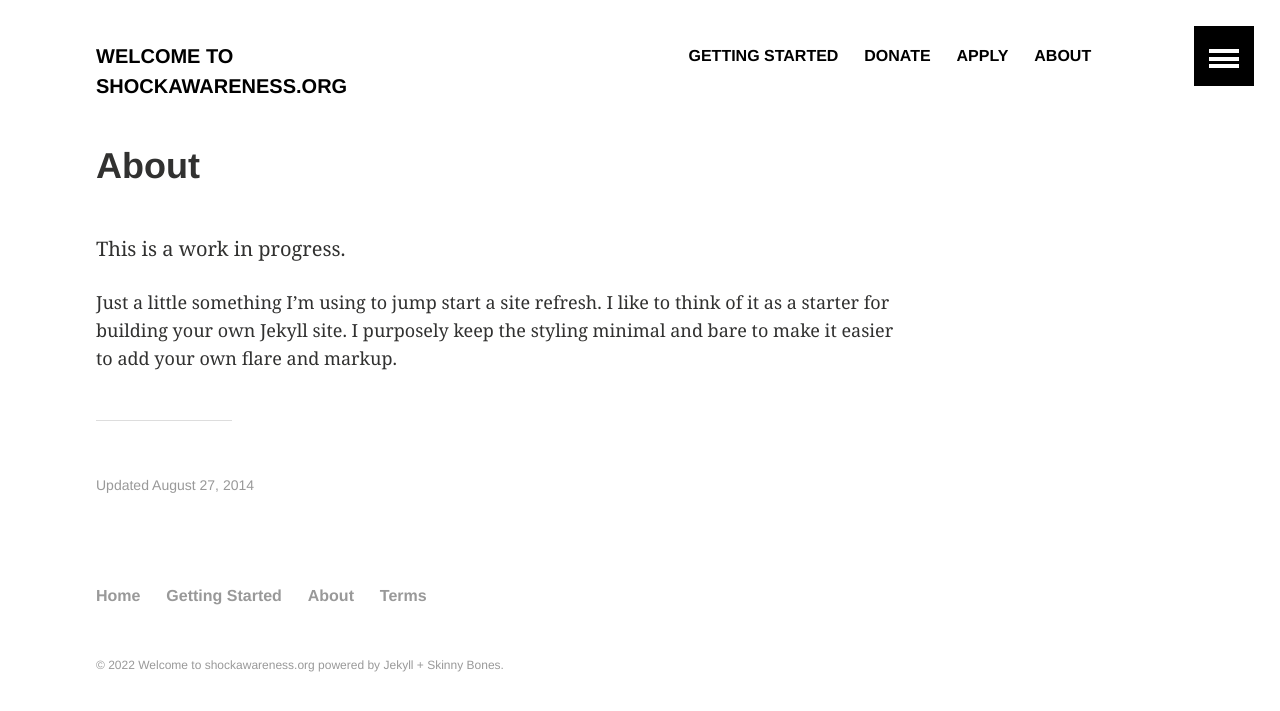
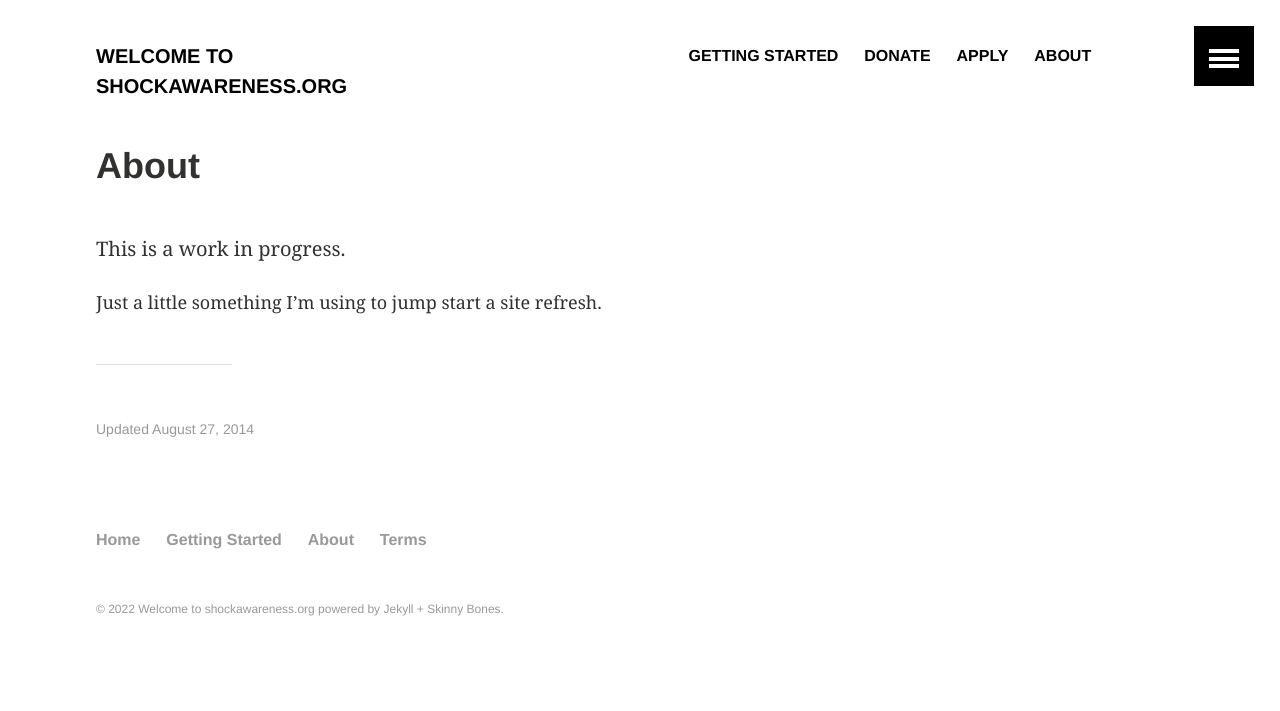
Before and after one commit to ShockAwareness/www, a Jekyll site: the page built from about/index.md, in a window 1280 px wide. Shown: the top 711 px of the page. Built offline with Jekyll 4.4.1, drawn with Linux system fonts in a browser that asks for light colours.

Commit message:
Update index.md

```diff
--- a/about/index.md
+++ b/about/index.md
@@ -14,4 +14,4 @@ ads: false
 
 This is a work in progress.
 
-Just a little something I'm using to jump start a site refresh. I like to think of it as a starter for building your own Jekyll site. I purposely keep the styling minimal and bare to make it easier to add your own flare and markup.
+Just a little something I'm using to jump start a site refresh.
```
Also changed, not shown: other parts of about/index.md (+1 -1 lines).
